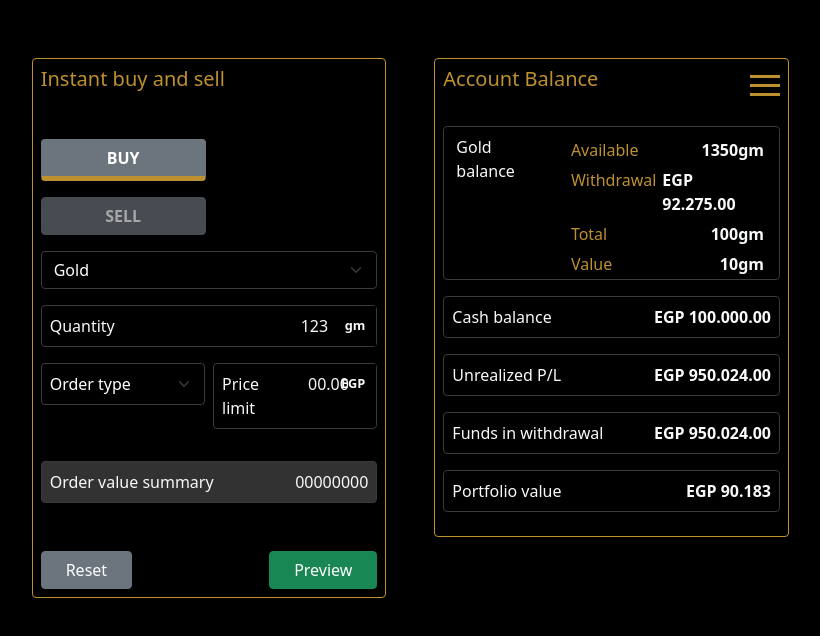
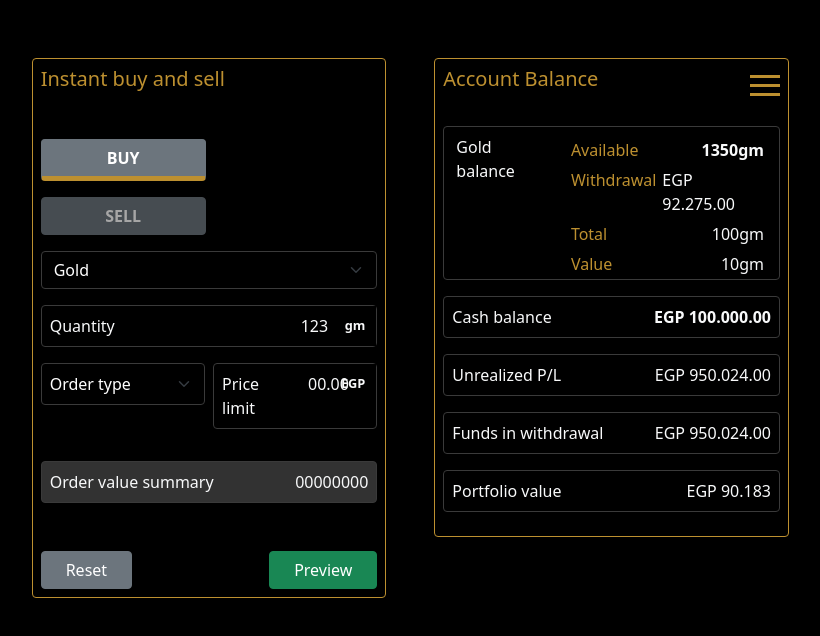
Before and after one commit to safasad/Gold-Prices-Template-Reactjs, a React (Create React App) app: page / in a window 1280 px wide. Shown: the top 636 px of the page, without its empty margins (419-1239 px from the left). Built offline with nearby package versions, Linux system fonts and the light colour scheme.

Commit message:
Edit card content style

```diff
--- a/src/Components/AccountBalance/AccountBalance.js
+++ b/src/Components/AccountBalance/AccountBalance.js
@@ -9,18 +9,22 @@ const AccountBalance = () => {
     {
       title: "Available",
       number: "1350gm",
+      class: "fw-bold",
     },
     {
       title: "Withdrawal",
       number: "EGP 92.275.00",
+      class: "",
     },
     {
       title: "Total",
       number: "100gm",
+      class: "",
     },
     {
       title: "Value",
       number: "10gm",
+      class: "",
     },
   ];
   return (
@@ -37,8 +41,8 @@ const AccountBalance = () => {
         </div>
         {/*  end header  */}
         {/* <!-- start cards --> */}
-        <Card center={center} items={goldBalance} />
-        <Card title="Cash balance" number="EGP 100.000.00" />
+        <Card center={center} items={goldBalance}  />
+        <Card title="Cash balance" number="EGP 100.000.00" class='fw-bold' />
         <Card title="Unrealized P/L" number="EGP 950.024.00" />
         <Card title="Funds in withdrawal" number="EGP 950.024.00" />
         <Card title="Portfolio value" number="EGP 90.183" />
--- a/src/Components/AccountBalance/Card.js
+++ b/src/Components/AccountBalance/Card.js
@@ -12,7 +12,9 @@ const Card = (props) => {
               {props.items.map((item) => (
                 <div className="d-flex justify-content-between">
                   <p>{item.title}</p>
-                  <p className=" text-light fw-bold">{item.number}</p>
+                  <p className={`text-light ${item.class}`}>
+                    {item.number}
+                  </p>
                 </div>
               ))}
             </div>
@@ -22,7 +24,9 @@ const Card = (props) => {
         <div className="mb-3 d-flex justify-content-between priceLimit formInput ">
           <p className=" text-light ">{props.title && props.title}</p>
           {/* <!-- Will be a dynamic value come from server --> */}
-          <p className=" text-light fw-bold ">{props.number && props.number}</p>
+          <p className={`text-light ${props.class ? props.class : ""}`}>
+            {props.number && props.number}
+          </p>
         </div>
       )}
     </>
```
